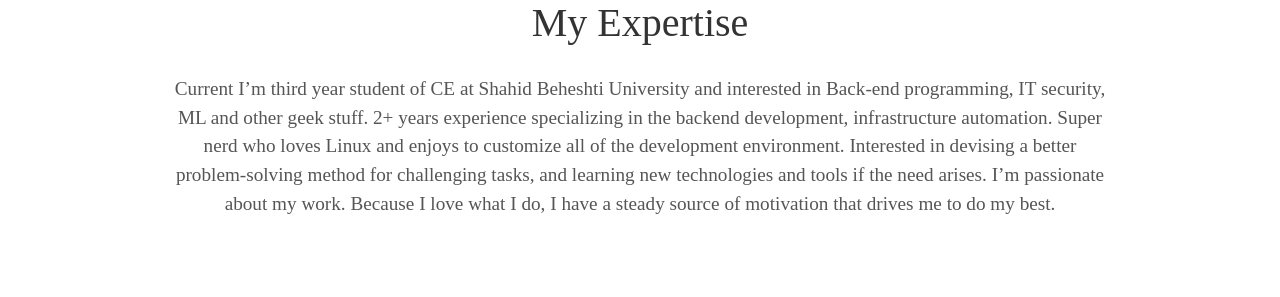
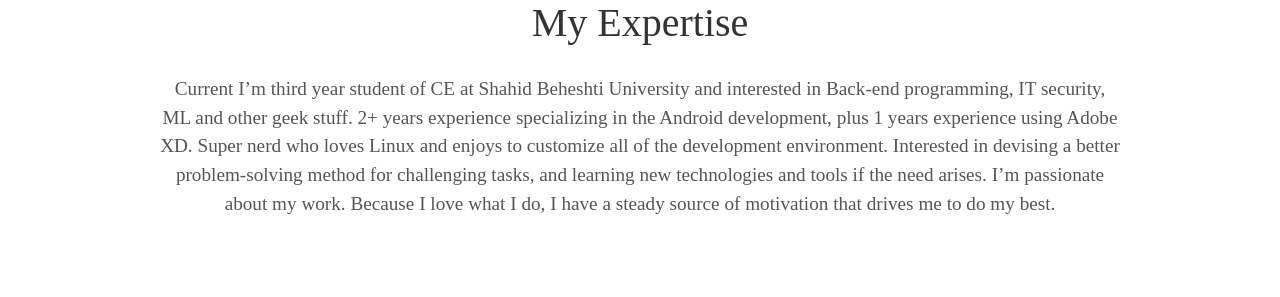
Before and after one commit to KamyabAbedi/KamyabAbedi.github.io, a Jekyll site: the page built from index.html, in a window 1280 px wide. Shown: the part 982-1279 px from the top of the page. Built offline with Jekyll 4.4.1, drawn with Linux system fonts in a browser that asks for light colours; some web fonts are replaced.

Commit message:
About me updated

```diff
--- a/_config.yml
+++ b/_config.yml
@@ -6,7 +6,7 @@ description: My Home Page
 
 # User settings
 username: Kamyab Abedi
-user_description: Current I’m third year student of CE at Shahid Beheshti University and interested in Back‑end programming, IT security, ML and other geek stuff. 2+ years experience specializing in the backend development, infrastructure automation. Super nerd who loves Linux and enjoys to customize all of the development environment. Interested in devising a better problem‑solving method for challenging tasks, and learning new technologies and tools if the need arises. I’m passionate about my work. Because I love what I do, I have a steady source of motivation that drives me to do my best.
+user_description: Current I’m third year student of CE at Shahid Beheshti University and interested in Back‑end programming, IT security, ML and other geek stuff. 2+ years experience specializing in the Android development, plus 1 years experience using Adobe XD. Super nerd who loves Linux and enjoys to customize all of the development environment. Interested in devising a better problem‑solving method for challenging tasks, and learning new technologies and tools if the need arises. I’m passionate about my work. Because I love what I do, I have a steady source of motivation that drives me to do my best.
 user_title: Software Engineer
 email: kamyababedi@gmail.com
 twitter_username: KamyabAbedi
```
